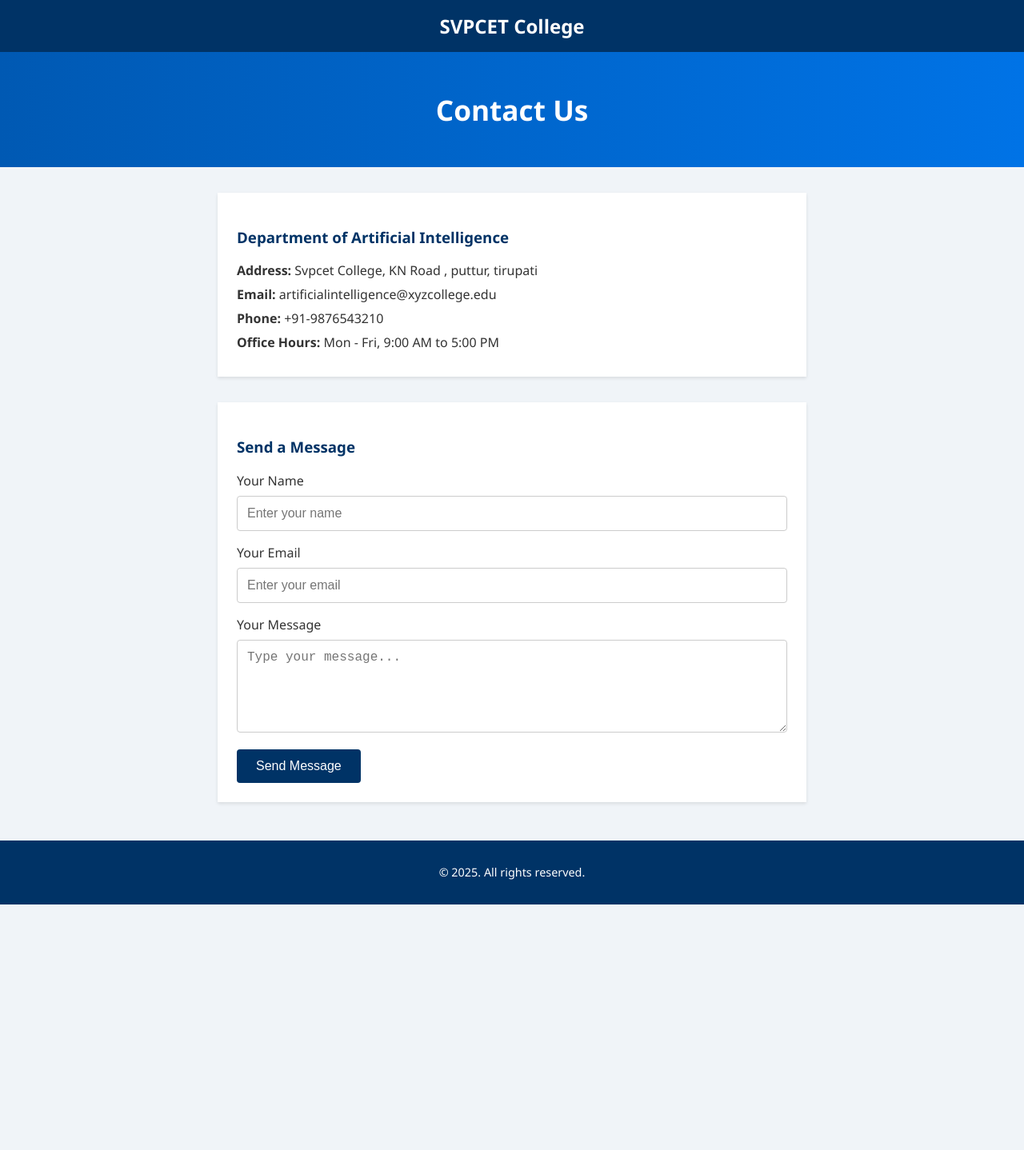
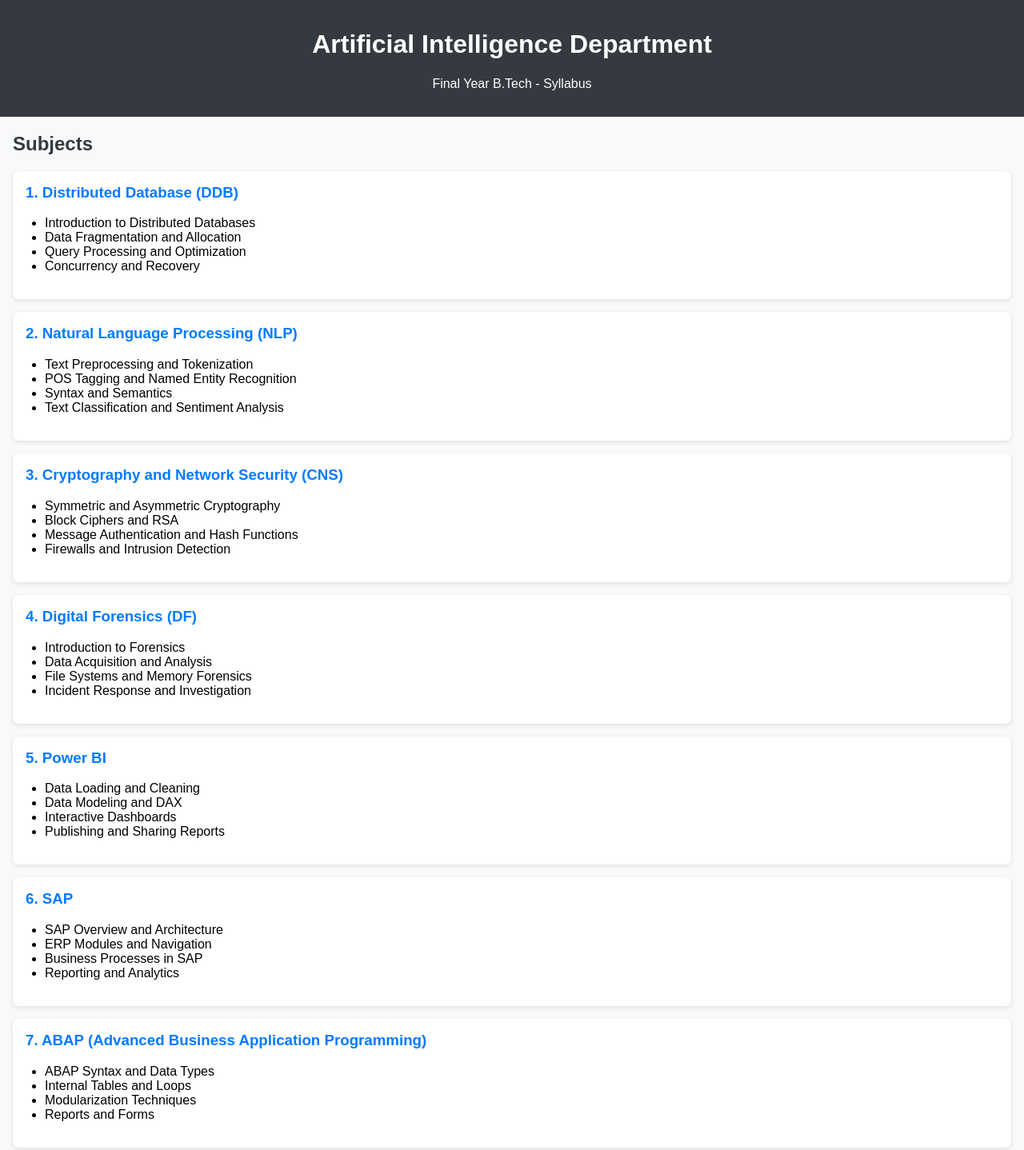
Before and after one commit to GollaSatheesh/MyCollegeWebsite, a plain HTML site: page ContactPage.html in a window 1280 px wide. Shown: the whole page at 80% size. Before the commit the page ends 1131 px from the top, so only its background shows below. Drawn offline with Linux system fonts and the light colour scheme.

Commit message:
syllabuspagehtml

```diff
--- a/ContactPage.html
+++ b/ContactPage.html
@@ -1,128 +1,119 @@
 <!DOCTYPE html>
 <html lang="en">
 <head>
-  <meta charset="UTF-8" />
-  <meta name="viewport" content="width=device-width, initial-scale=1.0" />
-  <title>SVPCET College - Contact Us</title>
+  <meta charset="UTF-8">
+  <title>Syllabus - AI Department</title>
   <style>
-    * {
-      box-sizing: border-box;
-    }
     body {
+      font-family: Arial, sans-serif;
+      background: #f8f9fa;
       margin: 0;
-      font-family: "Segoe UI", Tahoma, Geneva, Verdana, sans-serif;
-      background-color: #f0f4f8;
-      color: #333;
+      padding: 0;
     }
     header {
-      background-color: #003366;
+      background: #343a40;
       color: white;
-      padding: 1rem 2rem;
-      display: flex;
-      justify-content: center;
-      align-items: center;
-    }
-    header h1 {
-      margin: 0;
-      font-size: 1.5rem;
-    }
-    .hero {
-      background: linear-gradient(90deg, #0059b3, #0073e6);
-      color: white;
-      padding: 3rem 2rem;
+      padding: 1rem;
       text-align: center;
     }
-    .hero h2 {
-      font-size: 2.2rem;
-      margin: 0;
+    h2 {
+      color: #343a40;
+      margin-left: 1rem;
     }
-    .section {
-      max-width: 800px;
-      margin: 2rem auto;
-      padding: 0 2rem;
+    .subject {
+      background: white;
+      margin: 1rem;
+      padding: 1rem;
+      border-radius: 8px;
+      box-shadow: 0 2px 6px rgba(0,0,0,0.1);
     }
-    .info {
-      background-color: white;
-      padding: 1.5rem;
-      box-shadow: 0 2px 4px rgba(0,0,0,0.1);
-      margin-bottom: 2rem;
+    .subject h3 {
+      color: #007bff;
+      margin-top: 0;
     }
-    .info p {
-      margin: 0.5rem 0;
-    }
-    form {
-      background-color: white;
-      padding: 1.5rem;
-      box-shadow: 0 2px 4px rgba(0,0,0,0.1);
-    }
-    form input, form textarea {
-      width: 100%;
-      padding: 0.75rem;
-      margin-top: 0.5rem;
-      margin-bottom: 1rem;
-      border: 1px solid #ccc;
-      border-radius: 4px;
-      font-size: 1rem;
-    }
-    form button {
-      background-color: #003366;
-      color: white;
-      padding: 0.75rem 1.5rem;
-      border: none;
-      border-radius: 4px;
-      font-size: 1rem;
-      cursor: pointer;
-    }
-    form button:hover {
-      background-color: #0059b3;
-    }
-    footer {
-      background-color: #003366;
-      color: white;
-      text-align: center;
-      padding: 1rem 2rem;
-      margin-top: 3rem;
-      font-size: 0.9rem;
+    ul {
+      padding-left: 1.5rem;
     }
   </style>
 </head>
 <body>
 
   <header>
-    <h1>SVPCET College</h1>
+    <h1>Artificial Intelligence Department</h1>
+    <p>Final Year B.Tech - Syllabus</p>
   </header>
 
-  <section class="hero">
-    <h2>Contact Us</h2>
-  </section>
+  <h2>Subjects</h2>
 
-  <section class="section">
-    <div class="info">
-      <h3 style="color:#003366;">Department of Artificial Intelligence</h3>
-      <p><strong>Address:</strong> Svpcet College, KN Road , puttur, tirupati </p>
-      <p><strong>Email:</strong> artificialintelligence@xyzcollege.edu</p>
-      <p><strong>Phone:</strong> +91-9876543210</p>
-      <p><strong>Office Hours:</strong> Mon - Fri, 9:00 AM to 5:00 PM</p>
-    </div>
+  <div class="subject">
+    <h3>1. Distributed Database (DDB)</h3>
+    <ul>
+      <li>Introduction to Distributed Databases</li>
+      <li>Data Fragmentation and Allocation</li>
+      <li>Query Processing and Optimization</li>
+      <li>Concurrency and Recovery</li>
+    </ul>
+  </div>
 
-    <form>
-      <h3 style="color:#003366;">Send a Message</h3>
-      <label for="name">Your Name</label>
-      <input type="text" id="name" placeholder="Enter your name" required />
+  <div class="subject">
+    <h3>2. Natural Language Processing (NLP)</h3>
+    <ul>
+      <li>Text Preprocessing and Tokenization</li>
+      <li>POS Tagging and Named Entity Recognition</li>
+      <li>Syntax and Semantics</li>
+      <li>Text Classification and Sentiment Analysis</li>
+    </ul>
+  </div>
 
-      <label for="email">Your Email</label>
-      <input type="email" id="email" placeholder="Enter your email" required />
+  <div class="subject">
+    <h3>3. Cryptography and Network Security (CNS)</h3>
+    <ul>
+      <li>Symmetric and Asymmetric Cryptography</li>
+      <li>Block Ciphers and RSA</li>
+      <li>Message Authentication and Hash Functions</li>
+      <li>Firewalls and Intrusion Detection</li>
+    </ul>
+  </div>
 
-      <label for="message">Your Message</label>
-      <textarea id="message" rows="5" placeholder="Type your message..." required></textarea>
+  <div class="subject">
+    <h3>4. Digital Forensics (DF)</h3>
+    <ul>
+      <li>Introduction to Forensics</li>
+      <li>Data Acquisition and Analysis</li>
+      <li>File Systems and Memory Forensics</li>
+      <li>Incident Response and Investigation</li>
+    </ul>
+  </div>
 
-      <button type="submit">Send Message</button>
-    </form>
-  </section>
+  <div class="subject">
+    <h3>5. Power BI</h3>
+    <ul>
+      <li>Data Loading and Cleaning</li>
+      <li>Data Modeling and DAX</li>
+      <li>Interactive Dashboards</li>
+      <li>Publishing and Sharing Reports</li>
+    </ul>
+  </div>
 
-  <footer>
-    <p>&copy; 2025. All rights reserved.</p>
-  </footer>
+  <div class="subject">
+    <h3>6. SAP</h3>
+    <ul>
+      <li>SAP Overview and Architecture</li>
+      <li>ERP Modules and Navigation</li>
+      <li>Business Processes in SAP</li>
+      <li>Reporting and Analytics</li>
+    </ul>
+  </div>
+
+  <div class="subject">
+    <h3>7. ABAP (Advanced Business Application Programming)</h3>
+    <ul>
+      <li>ABAP Syntax and Data Types</li>
+      <li>Internal Tables and Loops</li>
+      <li>Modularization Techniques</li>
+      <li>Reports and Forms</li>
+    </ul>
+  </div>
 
 </body>
 </html>
```
